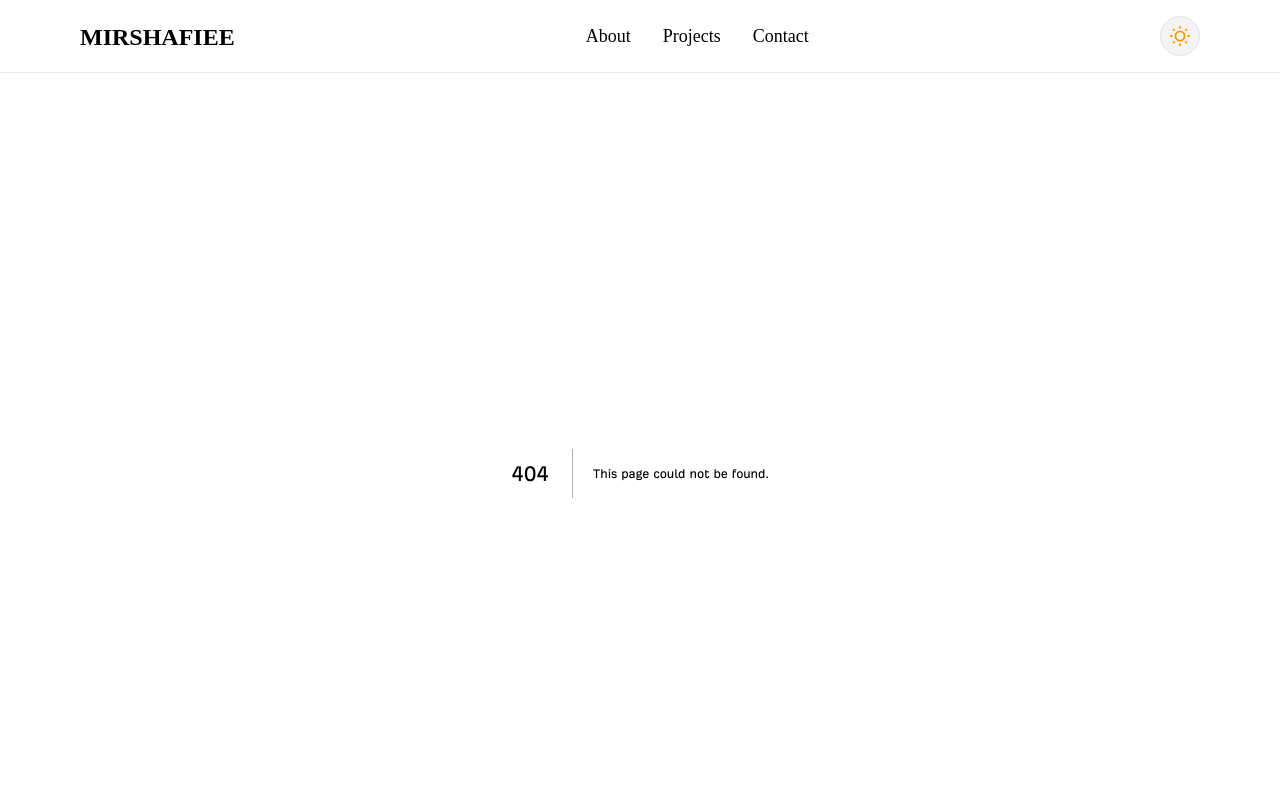
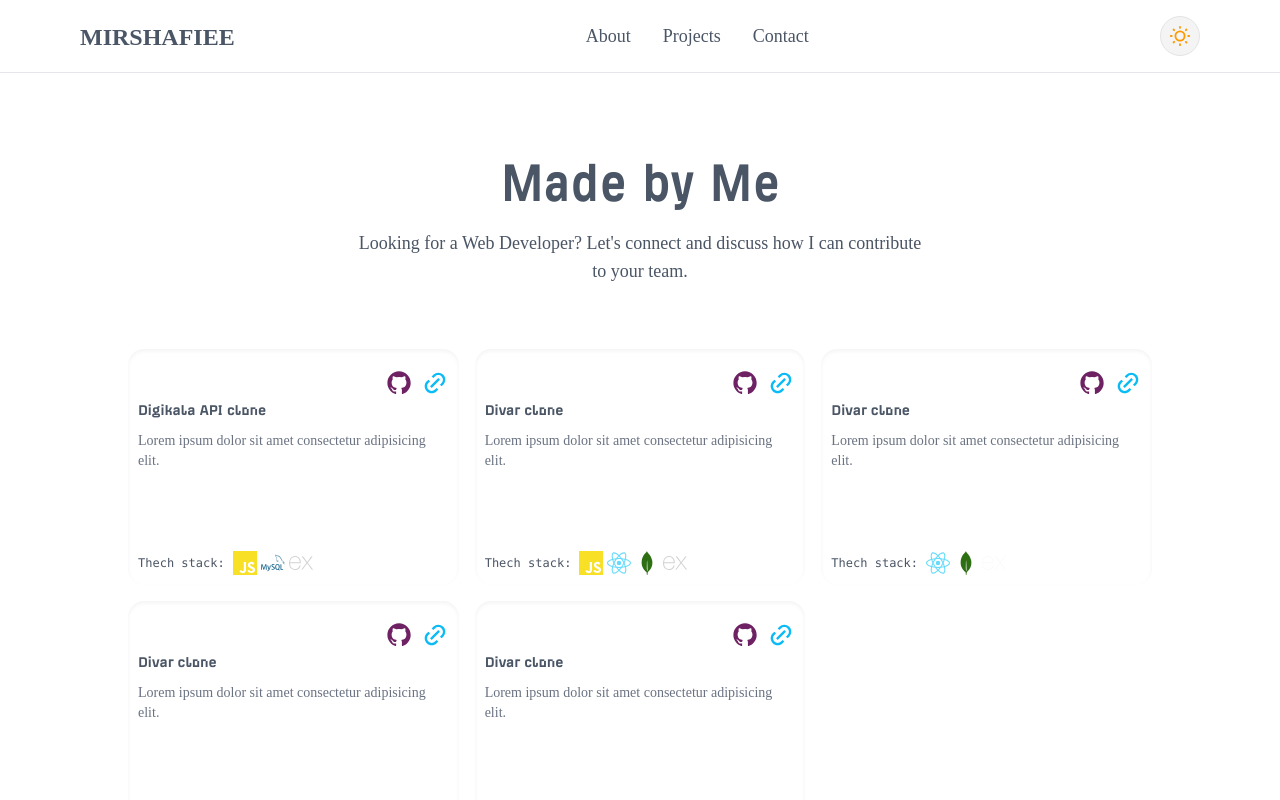
Before and after one commit to MahdiMirshafiee/MahdiMirshafiee.ir, a Next.js app: page /projects in a window 1280 px wide. Before the commit this address had no page. Shown: the top 800 px of the page. Built offline with nearby package versions, Linux system fonts and the light colour scheme.

Commit message:
feat(projects): add projects page with portfolio showcase

```diff
--- /dev/null
+++ b/app/projects/page.tsx
@@ -0,0 +1,90 @@
+'use client'
+import { Slide } from '@/animation/Slide'
+import { projects } from '@/data/projects'
+import { BiLogoGithub } from 'react-icons/bi'
+import { RiLinkM } from 'react-icons/ri'
+
+function ProjectsPage() {
+  return (
+    <div className="mx-auto mt-20 max-w-5xl">
+      <Slide className="mb-16 text-center">
+        <h1 className="mb-4 text-4xl font-bold dark:text-neutral-100 md:text-5xl lg:text-6xl">
+          Made by Me
+        </h1>
+        <p className="mx-auto max-w-xl font-[incognito] text-lg dark:text-neutral-400">
+          Looking for a Web Developer? Let&apos;s connect and discuss how I can
+          contribute to your team.
+        </p>
+      </Slide>
+      <Slide delay={0.1}>
+        <div className="grid min-h-auto grid-cols-1 gap-4 m-5 xl:m-0 sm:grid-cols-2 lg:grid-cols-3">
+          {projects.map((project) => {
+            const DBIcon = project.techstack.db?.icon
+            const BIcon = project.techstack.backend?.icon
+            const FIcon = project.techstack.frontend?.icon
+            const LIcon = project.techstack.lang?.icon
+            return (
+              <div
+                key={project.id}
+                className=" w-full rounded-2xl p-2.5 pt-2 inset-shadow-sm inset-shadow-mauve-600/50 dark:inset-shadow-mauve-500/50"
+                // className="h-60 w-80 rounded-2xl p-2.5 pt-2 bg-[rgba(255,255,255,0.03)] backdrop-blur-xl border border-solid border-[rgba(255,255,255,0.1)]"
+              >
+                <div className="flex flex-row-reverse pt-3">
+                  <div className="flex gap-2">
+                    <a
+                      className="h-7 w-7 transform content-center rounded-full duration-200 hover:scale-110"
+                      href={project.ghlink}
+                    >
+                      <BiLogoGithub size={28} color="#6e2163" />
+                    </a>
+                    <a
+                      className="h-7 w-7 transform content-center items-center rounded-full duration-200 hover:scale-110"
+                      href={project.demolink}
+                    >
+                      <RiLinkM size={28} color="#0bbbf5" />
+                    </a>
+                  </div>
+                </div>
+
+                <div className="mt-0.5 flex flex-col">
+                  <h4 className="mb-2 font-semibold">{project.title}</h4>
+                  <p className="font-[gitlabmono] text-sm text-gray-500">
+                    {project.description}
+                  </p>
+                  <p className="mt-16 flex content-center items-center pt-4 font-mono">
+                    <span className="mr-2 text-xs">Thech stack:</span>
+                    <div className="flex gap-1">
+                      {LIcon ? (
+                        <LIcon
+                          color={project.techstack.lang?.color}
+                          size={24}
+                        />
+                      ) : null}
+                      {FIcon ? (
+                        <FIcon
+                          color={project.techstack.frontend?.color}
+                          size={24}
+                        />
+                      ) : null}
+                      {DBIcon ? (
+                        <DBIcon color={project.techstack.db?.color} size={24} />
+                      ) : null}
+                      {BIcon ? (
+                        <BIcon
+                          color={project.techstack.backend?.color}
+                          size={24}
+                        />
+                      ) : null}
+                    </div>
+                  </p>
+                </div>
+              </div>
+            )
+          })}
+        </div>
+      </Slide>
+    </div>
+  )
+}
+
+export default ProjectsPage
--- /dev/null
+++ b/data/projects.ts
@@ -0,0 +1,137 @@
+import {
+  SiExpress,
+  SiJavascript,
+  SiMongodb,
+  SiMysql,
+  SiReact,
+  SiTypescript,
+} from "react-icons/si";
+
+const colorIcon = {
+  js: "#F7E026",
+  ts: "#367CC8",
+  express: "#d2d2d2",
+  next: "#040404",
+  react: "#66dbfb",
+  mongodb: "#2f6f14",
+  postgresql: "#3A6C95",
+  mysql: "#1A678E",
+  nest: "#E12854",
+};
+
+export const projects = [
+  {
+    id: 1,
+    title: "Digikala API clone",
+    description: "Lorem ipsum dolor sit amet consectetur adipisicing elit.",
+    demolink: "",
+    ghlink: "",
+    techstack: {
+      lang: {
+        icon: SiJavascript,
+        color: colorIcon.js,
+      },
+      backend: {
+        icon: SiExpress,
+        color: colorIcon.express,
+      },
+      frontend: {
+        icon: null,
+        color: null,
+      },
+      db: {
+        icon: SiMysql,
+        color: colorIcon.mysql,
+      },
+    },
+  },
+  {
+    id: 2,
+    title: "Divar clone",
+    description: "Lorem ipsum dolor sit amet consectetur adipisicing elit.",
+    demolink: "",
+    ghlink: "",
+    techstack: {
+      lang: {
+        icon: SiJavascript,
+        color: colorIcon.js,
+      },
+      backend: {
+        icon: SiExpress,
+        color: colorIcon.express,
+      },
+      frontend: {
+        icon: SiReact,
+        color: colorIcon.react,
+      },
+      db: {
+        icon: SiMongodb,
+        color: colorIcon.mongodb,
+      },
+    },
+  },
+  {
+    id: 3,
+    title: "Divar clone",
+    description: "Lorem ipsum dolor sit amet consectetur adipisicing elit.",
+    demolink: "",
+    ghlink: "",
+    techstack: {
+      backend: {
+        icon: SiExpress,
+        color: "#f9fbfb",
+      },
+      frontend: {
+        icon: SiReact,
+        color: "#66dbfb",
+      },
+      db: {
+        icon: SiMongodb,
+        color: "#2f6f14",
+      },
+    },
+  },
+  {
+    id: 4,
+    title: "Divar clone",
+    description: "Lorem ipsum dolor sit amet consectetur adipisicing elit.",
+    demolink: "",
+    ghlink: "",
+    techstack: {
+      backend: {
+        icon: SiExpress,
+        color: "#f9fbfb",
+      },
+      frontend: {
+        icon: SiReact,
+        color: "#66dbfb",
+      },
+      db: {
+        icon: SiMongodb,
+        color: "#2f6f14",
+      },
+    },
+  },
+  {
+    id: 5,
+    title: "Divar clone",
+    description: "Lorem ipsum dolor sit amet consectetur adipisicing elit.",
+    demolink: "",
+    ghlink: "",
+    techstack: {
+      backend: {
+        icon: SiExpress,
+        color: "#f9fbfb",
+      },
+      frontend: {
+        icon: SiReact,
+        color: "#66dbfb",
+      },
+      db: {
+        icon: SiMongodb,
+        color: "#2f6f14",
+      },
+    },
+  },
+];
+//
--- /dev/null
+++ b/utils/date.ts
@@ -0,0 +1,7 @@
+export function formatDate(date: string) {
+  return new Date(date).toLocaleDateString("en-US", {
+    month: "short",
+    day: "numeric",
+    year: "numeric",
+  });
+}
```
